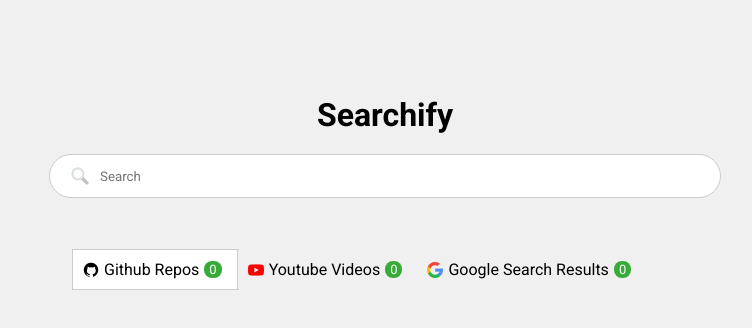
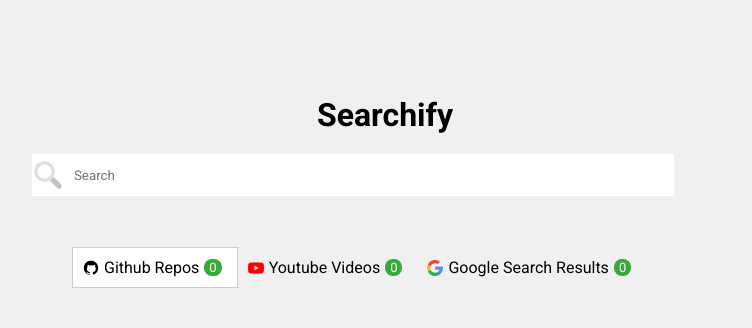
Before and after one commit to prasadneroolkar/searchify, a React (Vite) app: page /result-page in a window 1280 px wide. Shown: the top 328 px of the page, without its empty margins (255-1007 px from the left). Built offline with nearby package versions, Linux system fonts and the light colour scheme.

Commit message:
Update App.css

```diff
--- a/src/App.css
+++ b/src/App.css
@@ -22,10 +22,11 @@
   font-size: 16px;
   font-weight: 500;
 }
-
-.search_result img {
-  width: 20px;
-  height: 20px;
+@media screen and (max-width: 768px) {
+  .search_result img {
+    width: 20px;
+    height: 20px;
+  }
 }
 
 .search_box span {
@@ -33,14 +34,21 @@
   text-align: center;
   display: flex;
   align-items: center;
-  justify-content: center;
+  justify-content: flex-start;
   column-gap: 10px;
 }
 
-.search_box > span {
+.search_box .searchContent {
   border-radius: 25px;
   border: 1px solid #cccccc;
   padding-inline: 20px;
+  width: 40%;
+}
+
+@media screen and (max-width: 768px) {
+  .search_box .searchContent {
+    width: 100%;
+  }
 }
 
 .container {
@@ -62,6 +70,11 @@
 
 input:focus-visible {
   outline: none;
+}
+
+span.searchImg img {
+  width: 20px;
+  height: auto;
 }
 
 .icons img {
@@ -152,6 +165,7 @@
   align-items: center;
   flex-direction: column;
   margin-bottom: 26px;
+  width: 90%;
 }
 
 .searched_items p {
```
